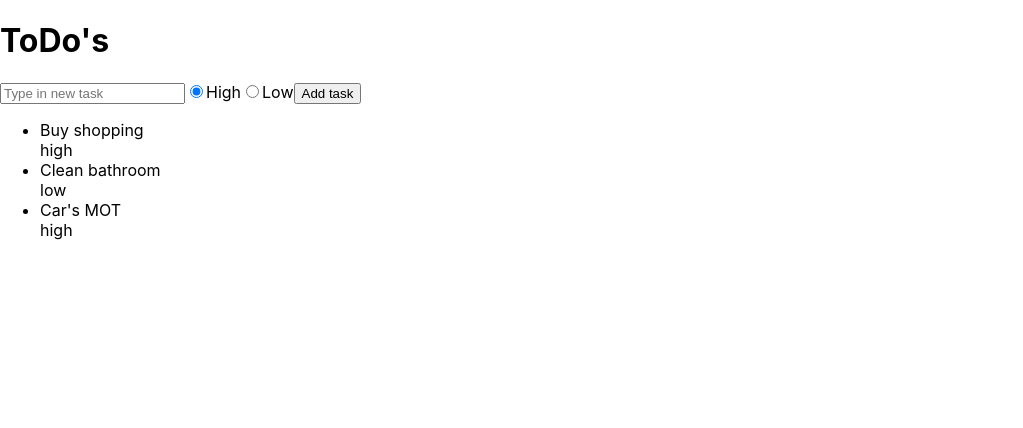
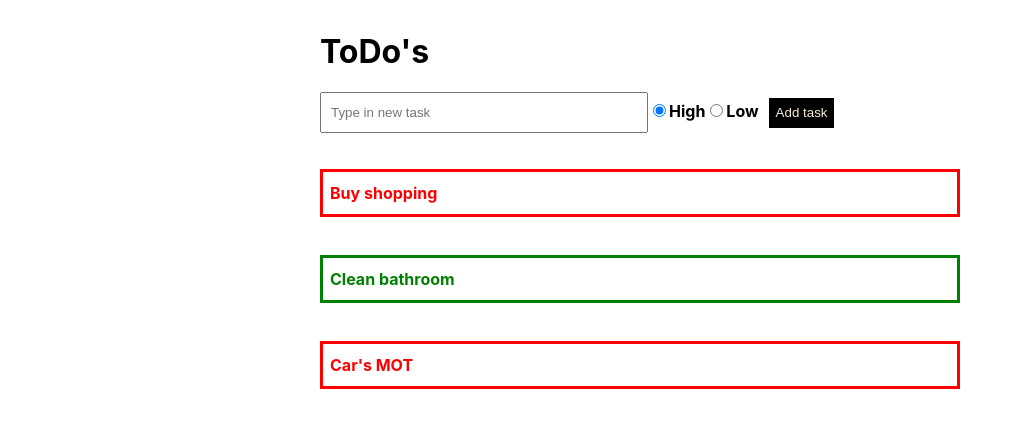
Before and after one commit to J-Rozas/To-Do-List, a React (Create React App) app: page / in a window 1280 px wide. Shown: the top 428 px of the page, without its empty margins (0-1023 px from the left). Built offline with nearby package versions, Linux system fonts and the light colour scheme.

Commit message:
Complete layout for the page

```diff
--- a/src/App.css
+++ b/src/App.css
@@ -36,3 +36,55 @@
     transform: rotate(360deg);
   }
 }
+
+body {
+  max-width: 50%;
+  margin: auto;
+  font-weight: bold;
+}
+
+h1 {
+  margin-top: 5%;
+}
+
+#text-area {
+  width: 300px;
+  height: 35px;
+  min-width: 50%;
+  text-indent: 7px;
+}
+
+ul {
+  padding: 0%;
+  display: grid;
+
+}
+
+.high {
+  border: 3px solid red;
+  color: red
+}
+
+.low {
+  border: 3px solid green;
+  color: green
+}
+
+li {
+  list-style: none;
+  margin-top: 3%;
+  margin-bottom: 3%;
+  padding: 7px;
+  height: 28px;
+  line-height: 28px;
+}
+
+#add-task {
+  margin-left: 10px;
+  border-radius: 0%;
+  border: 0px;
+  background-color: black;
+  color: antiquewhite;
+  padding: 7px;
+  height: 30px;
+}
--- a/src/App.js
+++ b/src/App.js
@@ -1,4 +1,3 @@
-import { toHaveStyle } from '@testing-library/jest-dom/dist/matchers';
 import React, { useState } from 'react'
 import './App.css';
 
@@ -13,10 +12,9 @@ function App() {
 
   const taskNodes = tasks.map((task, index) => {
     return (
-      <li key={index}>
+      <li key={index} className={task.priority === 'high' ? 'high' : 'low'}>
         {task.name}
-        <br></br>
-        {task.priority}
+
       </li>
     )
   });
@@ -47,7 +45,7 @@ function App() {
     </h1>
     <form onSubmit={saveNewTask}>
     {/* Text input */}
-      <input type='text' placeholder='Type in new task' name='next-task' onChange={handleTaskInput} value={newTask}></input>
+      <input type='text' placeholder='Type in new task' name='next-task' onChange={handleTaskInput} value={newTask} id='text-area'></input>
       <label htmlFor='new-task'></label>
 
     <span onChange={handlePriorityInput}>
@@ -70,7 +68,7 @@ function App() {
 
 
     {/* Submit button */}
-      <input type='submit' value='Add task'></input>
+      <input type='submit' value='Add task' id='add-task'></input>
     </form>
     <ul>
       { taskNodes }
```
